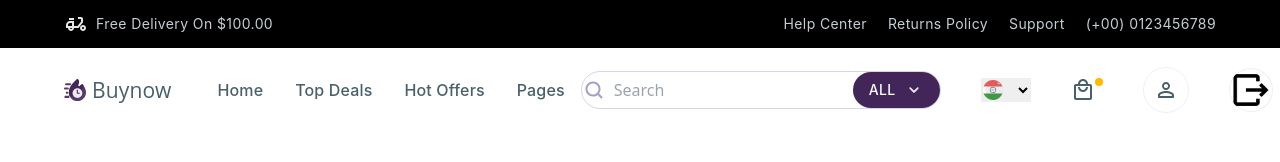
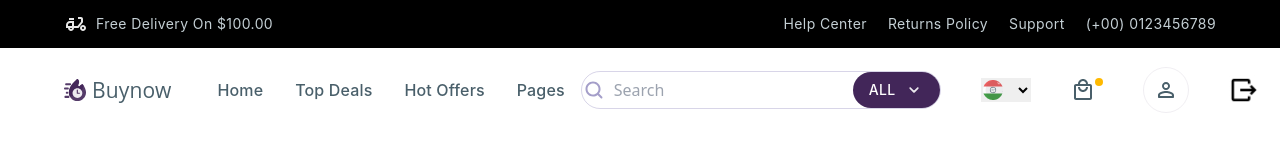
Before and after one commit to kanu-ahuja/buynow-project, a React (Create React App) app: page / in a window 1280 px wide. Shown: the top 162 px of the page. Built offline with nearby package versions, Linux system fonts and the light colour scheme; no server answers; sample sign-in values are in the browser's storage.

Commit message:
update logout btn

```diff
--- a/src/index.css
+++ b/src/index.css
@@ -1814,13 +1814,13 @@ li.small_body_text.footer_last_text.footer_hover:hover {
 }
 
 .logout {
-  width: 44px;
-  height: 44px;
+  width: 30px;
+  height: 30px;
   background-image: url(/src/image/logout.png);
   background-repeat: no-repeat;
   background-size: contain;
-  border-radius: 30px;
-  border: 1px solid rgba(66, 38, 89, 0.08);
+  /* border-radius: 30px; */
+  /* border: 1px solid rgba(66, 38, 89, 0.08); */
 }
 
 .category_product_navbar {
```
